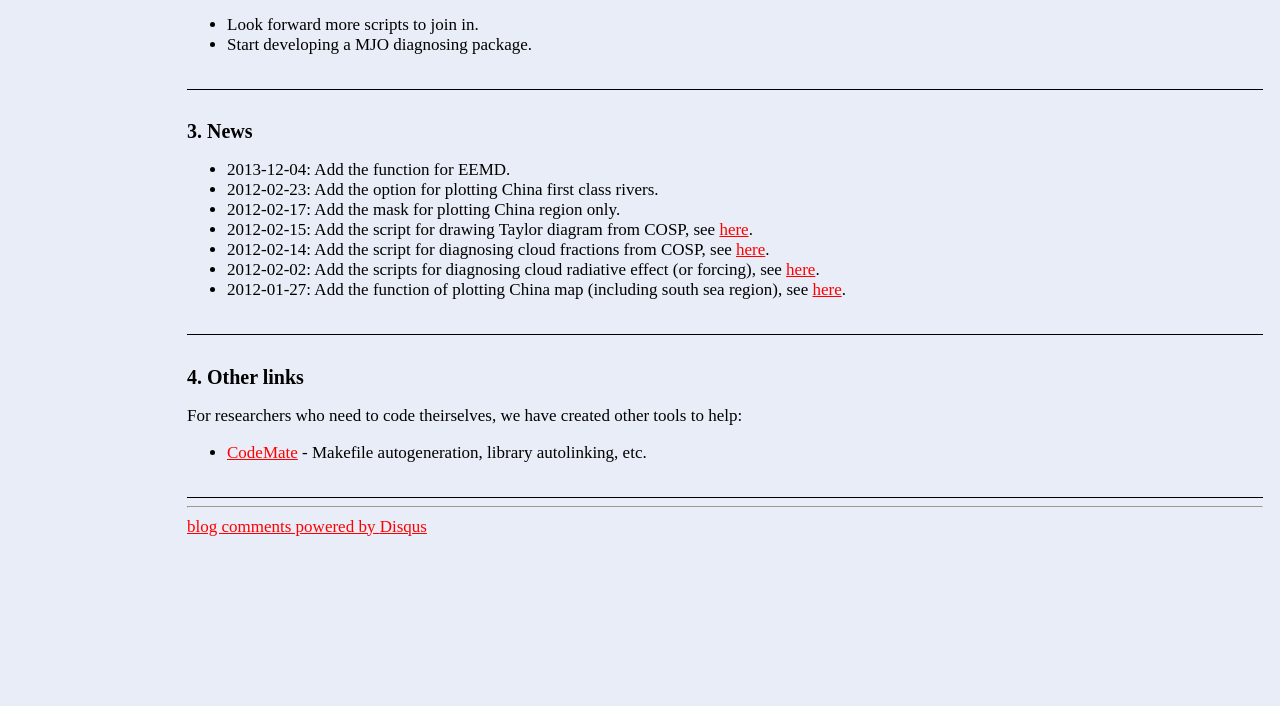
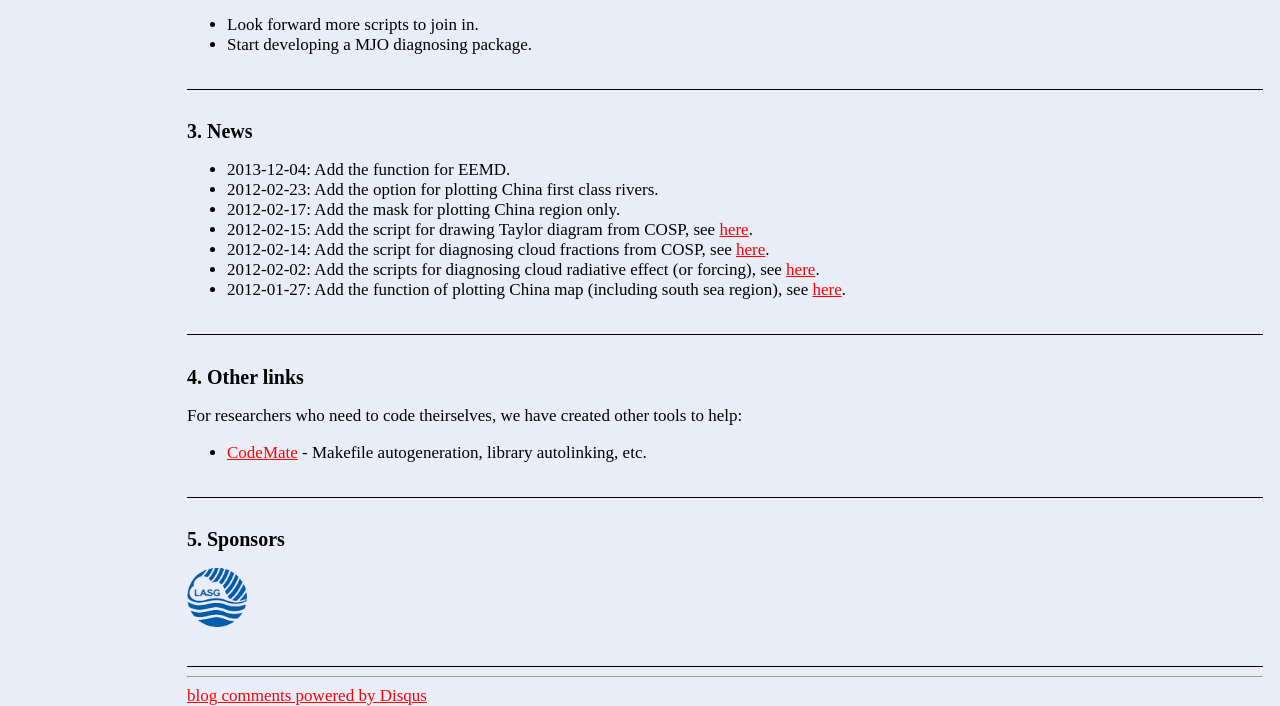
Before and after one commit to huyong1109/geodiag, a Jekyll site: the page built from index.html, in a window 1280 px wide. Shown: the part 325-1031 px from the top of the page. Built offline with Jekyll 4.4.1, drawn with Linux system fonts in a browser that asks for light colours; comment, search, counter and statistics services are not loaded; before the commit the page ends 900 px from its top, so only the background shows below that.

Commit message:
Add sponsor logos

```diff
--- a/index.html
+++ b/index.html
@@ -65,3 +65,10 @@ comments: true
 		</ul>
 	</p>
 </div>
+
+<div class="section">
+	<h1>5. Sponsors</h1>
+	<p>
+		<img src="assets/pictures/lasg_logo.png" alt="LASG logo" width="60" style="border:10px" />
+	</p>
+</div>
```
Also changed, not shown: assets/pictures/lasg_logo.png (added).
